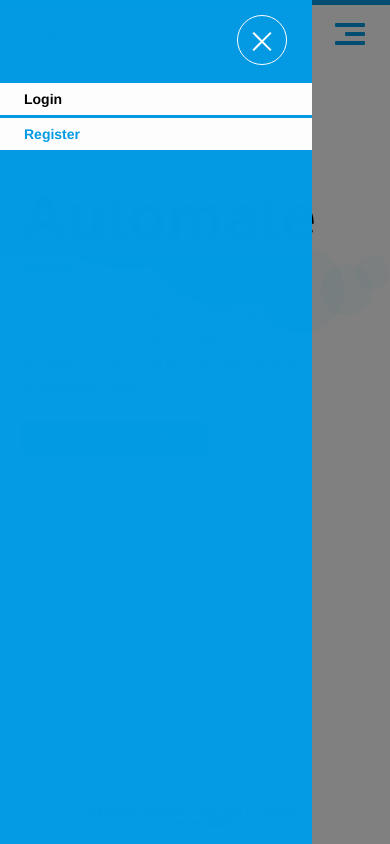
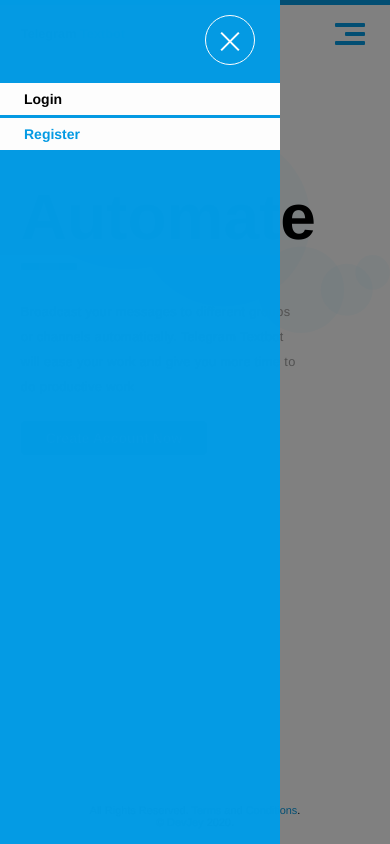
Before and after one commit to dev-jey/telegram-textbot, a plain HTML site: page index.html in a window 390 px wide. Both pictures are taken after a click on the element 355 px from the left and 34 px from the top of the page. Drawn offline with Linux system fonts and the light colour scheme.

Commit message:
Fix mobile menu

```diff
--- a/index.css
+++ b/index.css
@@ -351,7 +351,7 @@ h1{
     }
 
     .mobile-menu.show, .mobile-cover.show{
-        width: 80%;
+        width: 280px;
         opacity: .99;
         z-index: 202;
     }
```
